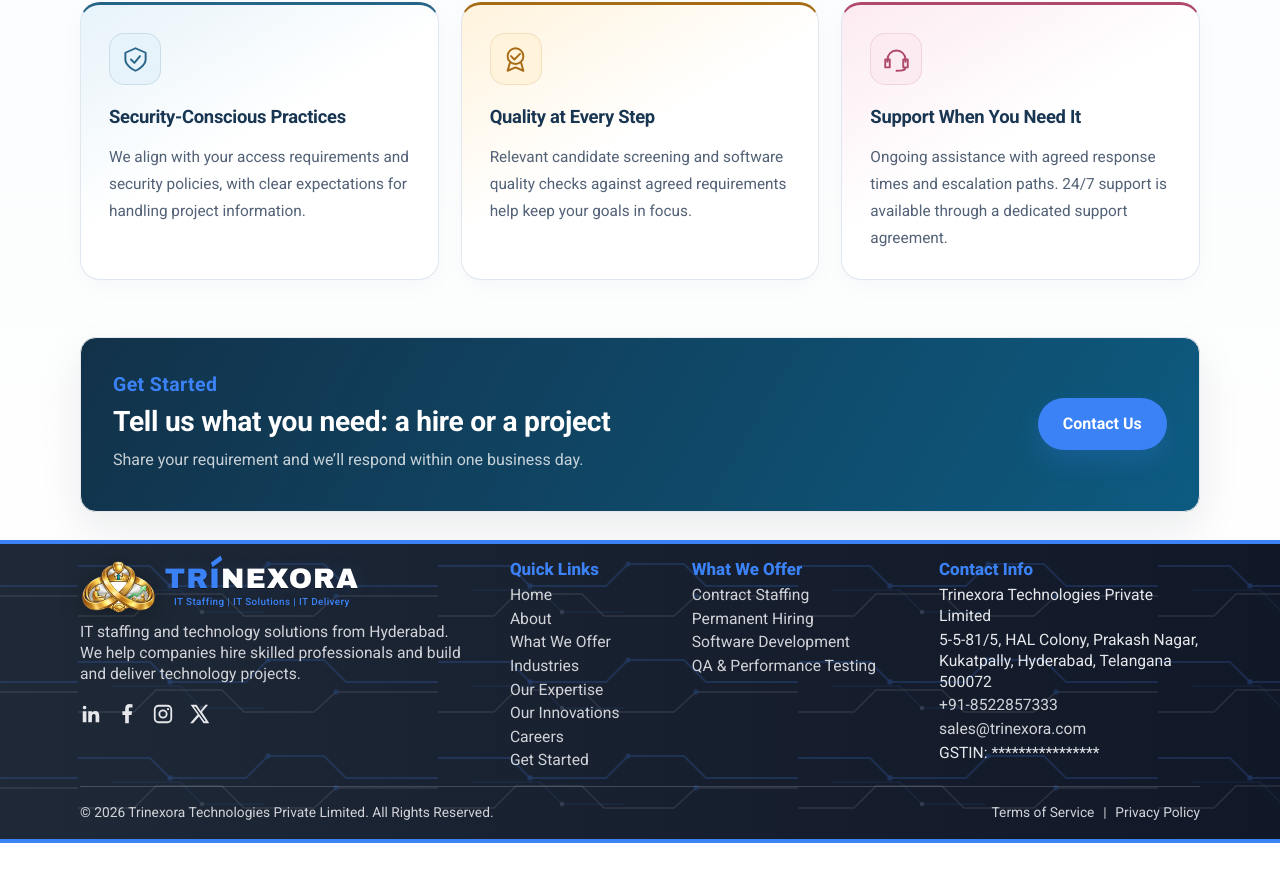
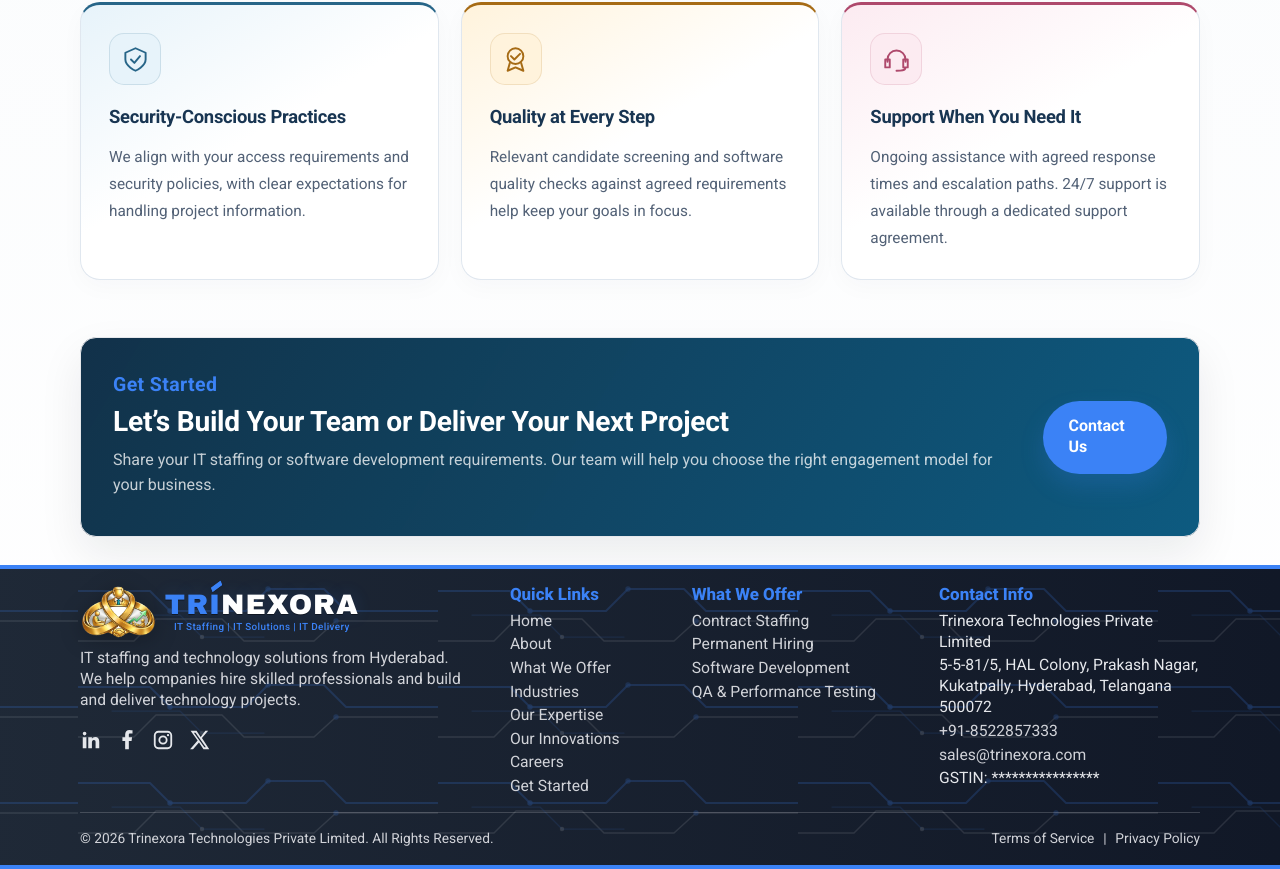
Before and after one commit to dtrajesh/SRIJ-Consultancy, a React (Vite) app in the folder frontend/: page / in a window 1280 px wide. Shown: the part 2328-3197 px from the top of the page. Before the commit the page ends 3171 px from the top, so only its background shows below. Built offline with nearby package versions, Linux system fonts and the light colour scheme; no server answers.

Commit message:
Refine homepage staffing and project call to action

```diff
--- a/frontend/src/pages/HomePage.jsx
+++ b/frontend/src/pages/HomePage.jsx
@@ -258,9 +258,9 @@ export default function HomePage() {
         <div className="container cta-panel">
           <div>
             <span className="eyebrow">Get Started</span>
-            <h2>Tell us what you need: a hire or a project</h2>
+            <h2>Let’s Build Your Team or Deliver Your Next Project</h2>
             <p>
-              Share your requirement and we’ll respond within one business day.
+              Share your IT staffing or software development requirements. Our team will help you choose the right engagement model for your business.
             </p>
           </div>
           <Link className="button button-primary" to="/get-started">
```
